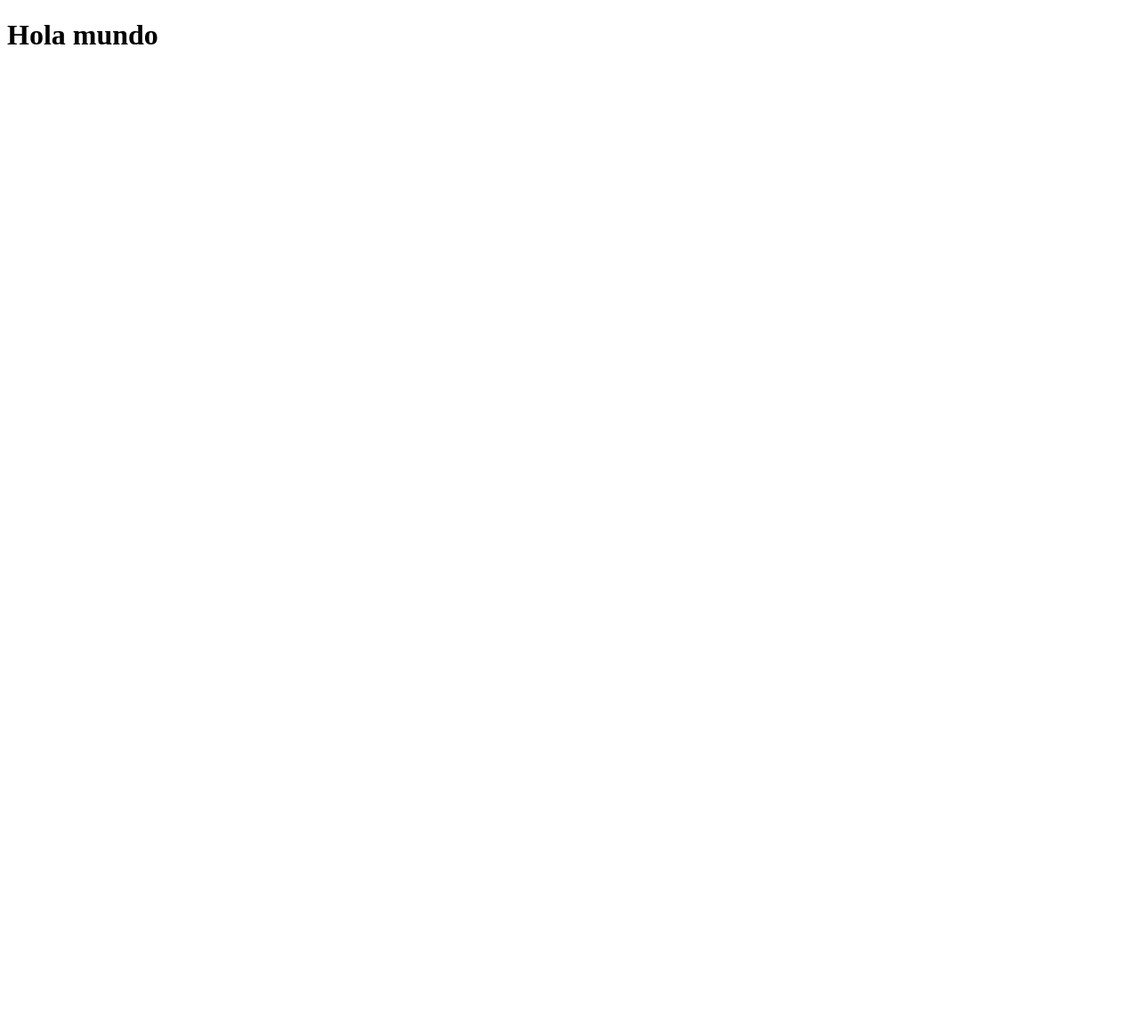
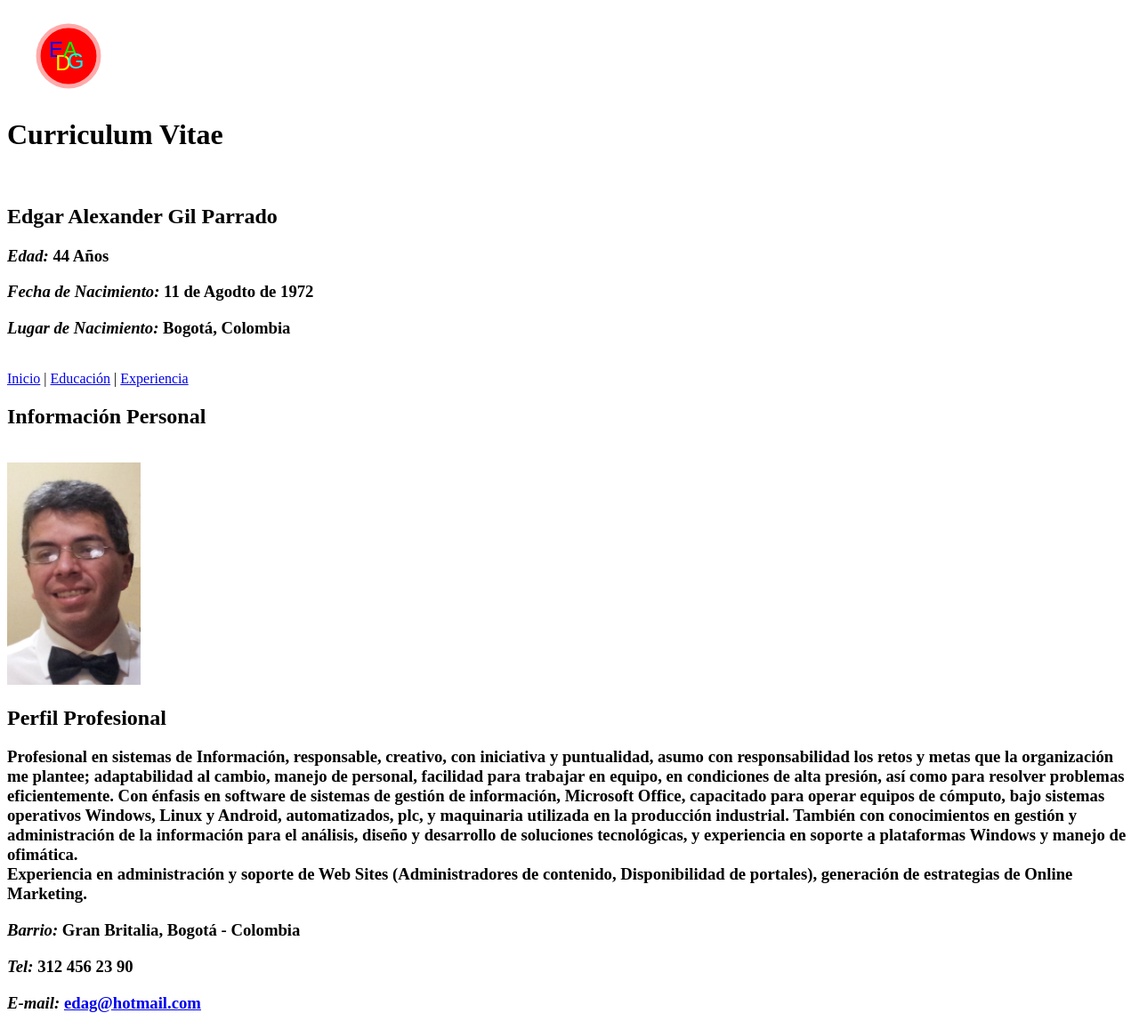
Before and after one commit to Spectro1a1/Examen1, a plain HTML site: page index.html in a window 1280 px wide. Shown: the whole page at 89% size. Before the commit the page ends 800 px from the top, so only its background shows below. Drawn offline with Linux system fonts and the light colour scheme.

Commit message:
no message

```diff
--- a/index.html
+++ b/index.html
@@ -5,6 +5,32 @@
     <title>Hola mundo</title>
   </head>
   <body>
-    <h1>Hola mundo</h1>
+    <svg width="150" height="100" xmlns="http://www.w3.org/2000/svg" xmlns:svg="http://www.w3.org/2000/svg">
+      <!-- Created with SVG-edit - http://svg-edit.googlecode.com/ -->
+      <g>
+        <title>Layer 1</title>
+        <circle id="svg_1" r="33.94112" cy="55" cx="69" stroke-width="5" stroke="#ffaaaa" fill="#FF0000"/>
+        <text stroke="#000000" transform="matrix(1,0,0,1,0,0) " xml:space="preserve" text-anchor="middle" font-family="Fantasy" font-size="24" id="svg_3" y="56" x="55" stroke-linecap="null" stroke-linejoin="null" stroke-dasharray="null" stroke-width="0" fill="#0000ff">E</text>
+        <text xml:space="preserve" text-anchor="middle" font-family="Fantasy" font-size="24" id="svg_4" y="71" x="63" stroke-linecap="null" stroke-linejoin="null" stroke-dasharray="null" stroke-width="0" stroke="#000000" fill="#ffff00">D</text>
+        <text stroke="#000000" xml:space="preserve" text-anchor="middle" font-family="Fantasy" font-size="24" id="svg_5" y="56" x="71" stroke-linecap="null" stroke-linejoin="null" stroke-dasharray="null" stroke-width="0" fill="#00ff00">A</text>
+        <text xml:space="preserve" text-anchor="middle" font-family="Fantasy" font-size="24" id="svg_6" y="69" x="77" stroke-linecap="null" stroke-linejoin="null" stroke-dasharray="null" stroke-width="0" stroke="#000000" fill="#00ffff">G</text>
+      </g>
+    </svg>
+  <h1>Curriculum Vitae</h1><br/>
+    <h2> <strong>Edgar Alexander Gil Parrado</strong><br/></h2>
+      <h3><em>Edad:</em> <strong>44 Años</strong></h3>
+      <h3><em>Fecha de Nacimiento: </em><strong>11 de Agodto de 1972</strong></h3>
+      <h3><em>Lugar de Nacimiento: </em><strong>Bogotá, Colombia</strong></h3>
+          </h2><br/>
+    <a href="../index.html">Inicio</a> | <a href=".../educacion.html">Educación</a> |  <a href="../experiencia.html">Experiencia</a><br/>
+  <h2>Información Personal</h2><br/>
+    <img src="images/mimismo1.png" alt="fotografia" width="150px" height="250px">
+    <h2>Perfil Profesional</h2>
+      <h3><p>Profesional en sistemas de Información, responsable, creativo, con iniciativa y puntualidad, asumo con responsabilidad los retos y metas que la organización me plantee; adaptabilidad al cambio, manejo de personal, facilidad para trabajar en equipo, en condiciones de alta presión, así como para resolver problemas eficientemente. Con énfasis en software de sistemas de gestión de información, Microsoft Office, capacitado para operar equipos de cómputo, bajo sistemas operativos Windows, Linux y Android, automatizados, plc, y maquinaria utilizada en la producción industrial. También con conocimientos en gestión y administración de la información para el análisis, diseño y desarrollo de soluciones tecnológicas, y experiencia en soporte a plataformas Windows y manejo de ofimática.<br/>
+      Experiencia en administración y soporte de Web Sites (Administradores de contenido, Disponibilidad de portales), generación de estrategias de Online Marketing.</h3>
+    <h3><em>Barrio:</em> <strong>Gran Britalia, Bogotá - Colombia</strong></h3>
+    <h3><em>Tel:</em> <strong>312 456 23 90</strong></h3>
+    <h3><em>E-mail:</em> <strong><a href="mailto:edag@hotmail.com">edag@hotmail.com</a></strong></h3>
+
   </body>
 </html>
```
Also changed, not shown: Images/20161202-163223.jpg (added), Images/mimismo1.png (added).
